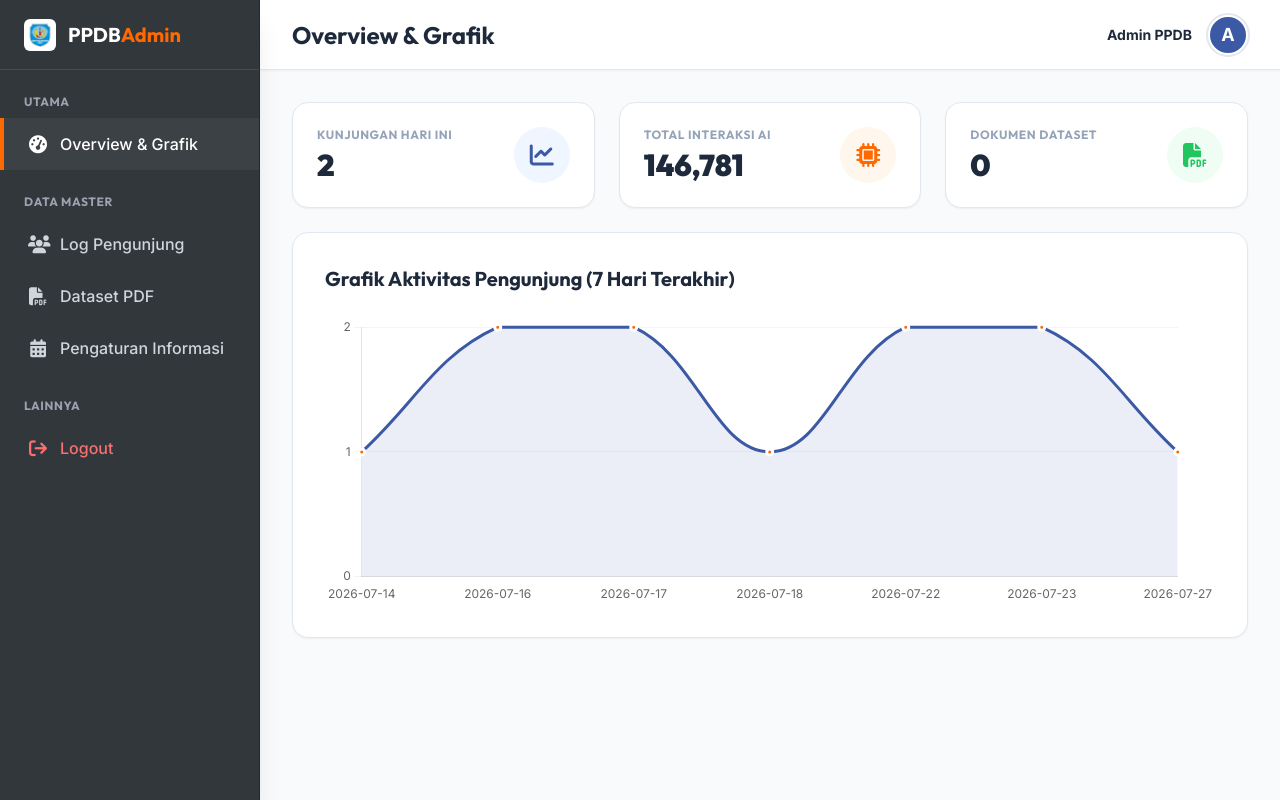
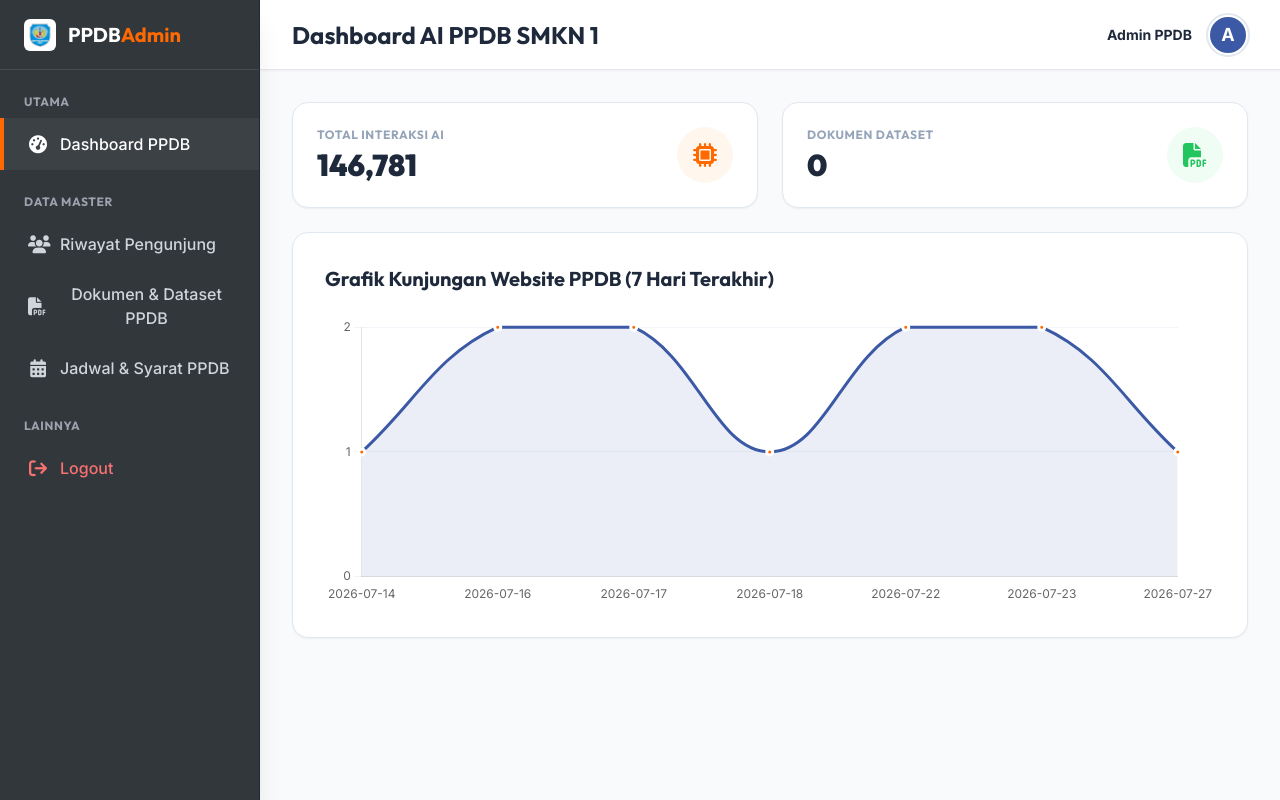
Before and after one commit to syahputra21/Chatbot_PPDB_SMK_NEGERI_1_KOTA_SORONG, a Flask app: page /admin in a window 1280 px wide. Run offline with Flask 3, Linux system fonts and the light colour scheme; the visitor is signed in with stand-in values (Sample User, id 1); data comes from the database, SQL or seed files in the repository; some libraries are stand-ins or nearby versions.

Commit message:
refactor(admin): Menghapus card jumlah kunjungan hari/bulan/tahun di kedua menu dan menyesuaikan seluruh nama menu admin dengan proyek Skripsi PPDB SMKN 1 Kota Sorong

```diff
--- a/templates/admin.html
+++ b/templates/admin.html
@@ -114,7 +114,7 @@
             <button onclick="switchTab('dashboard')" id="btn-dashboard"
                 class="sidebar-item active w-full flex items-center gap-3 px-6 py-3 text-gray-300 hover:text-white hover:bg-white/5 transition-all border-l-4 border-transparent">
                 <i class="fa-solid fa-gauge-high w-5 text-center text-lg"></i>
-                <span class="font-medium">Overview & Grafik</span>
+                <span class="font-medium">Dashboard PPDB</span>
             </button>
 
             <div class="px-6 mt-6 mb-2 text-xs font-bold text-gray-400 uppercase tracking-wider font-outfit">Data Master
@@ -122,17 +122,17 @@
             <button onclick="switchTab('stats')" id="btn-stats"
                 class="sidebar-item w-full flex items-center gap-3 px-6 py-3 text-gray-300 hover:text-white hover:bg-white/5 transition-all border-l-4 border-transparent">
                 <i class="fa-solid fa-users w-5 text-center text-lg"></i>
-                <span class="font-medium">Log Pengunjung</span>
+                <span class="font-medium">Riwayat Pengunjung</span>
             </button>
             <button onclick="switchTab('pdf')" id="btn-pdf"
                 class="sidebar-item w-full flex items-center gap-3 px-6 py-3 text-gray-300 hover:text-white hover:bg-white/5 transition-all border-l-4 border-transparent">
                 <i class="fa-solid fa-file-pdf w-5 text-center text-lg"></i>
-                <span class="font-medium">Dataset PDF</span>
+                <span class="font-medium">Dokumen & Dataset PPDB</span>
             </button>
             <button onclick="switchTab('config')" id="btn-config"
                 class="sidebar-item w-full flex items-center gap-3 px-6 py-3 text-gray-300 hover:text-white hover:bg-white/5 transition-all border-l-4 border-transparent">
                 <i class="fa-solid fa-calendar-alt w-5 text-center text-lg"></i>
-                <span class="font-medium">Pengaturan Informasi</span>
+                <span class="font-medium">Jadwal & Syarat PPDB</span>
             </button>
 
             <div class="px-6 mt-6 mb-2 text-xs font-bold text-gray-400 uppercase tracking-wider font-outfit">Lainnya
@@ -175,21 +175,8 @@
             <section id="tab-dashboard" class="tab-content active">
                 <div class="space-y-6">
                     <!-- Stats Cards -->
-                    <div class="grid grid-cols-1 md:grid-cols-3 gap-6">
+                    <div class="grid grid-cols-1 md:grid-cols-2 gap-6">
                         <!-- Card 1 -->
-                        <div
-                            class="p-6 rounded-2xl border border-slate-200 flex items-center justify-between bg-white shadow-sm hover:shadow-md transition-shadow">
-                            <div>
-                                <p class="text-xs font-bold text-slate-400 uppercase tracking-wider mb-1 font-outfit">
-                                    Kunjungan Hari Ini</p>
-                                <h3 id="stat-main-visits" class="text-3xl font-black text-slate-800 font-outfit">0</h3>
-                            </div>
-                            <div
-                                class="w-14 h-14 rounded-full bg-blue-50 text-sekolah-blue flex items-center justify-center text-2xl">
-                                <i class="fa-solid fa-chart-line"></i>
-                            </div>
-                        </div>
-                        <!-- Card 2 -->
                         <div
                             class="p-6 rounded-2xl border border-slate-200 flex items-center justify-between bg-white shadow-sm hover:shadow-md transition-shadow">
                             <div>
@@ -202,7 +189,7 @@
                                 <i class="fa-solid fa-microchip"></i>
                             </div>
                         </div>
-                        <!-- Card 3 -->
+                        <!-- Card 2 -->
                         <div
                             class="p-6 rounded-2xl border border-slate-200 flex items-center justify-between bg-white shadow-sm hover:shadow-md transition-shadow">
                             <div>
@@ -219,8 +206,7 @@
 
                     <!-- Grafik Chart.js -->
                     <div class="bg-white rounded-2xl shadow-sm border border-slate-200 p-8">
-                        <h2 class="text-xl font-bold text-slate-800 mb-6 font-outfit">Grafik Aktivitas Pengunjung (7
-                            Hari Terakhir)</h2>
+                        <h2 class="text-xl font-bold text-slate-800 mb-6 font-outfit">Grafik Kunjungan Website PPDB (7 Hari Terakhir)</h2>
                         <div class="relative h-72 w-full">
                             <canvas id="visitorChart"></canvas>
                         </div>
@@ -249,28 +235,6 @@
                         </div>
                     </div>
 
-                    <div class="grid grid-cols-1 md:grid-cols-3 gap-6 mb-8">
-                        <div
-                            class="p-6 rounded-2xl border border-slate-200 bg-white shadow-sm flex flex-col justify-center items-center">
-                            <p class="text-xs font-bold text-slate-400 uppercase tracking-wider mb-2 font-outfit">
-                                Kunjungan Hari Ini</p>
-                            <h3 id="detail-stat-day" class="text-4xl font-black text-sekolah-blue font-outfit">0</h3>
-                        </div>
-                        <div
-                            class="p-6 rounded-2xl border border-slate-200 bg-white shadow-sm flex flex-col justify-center items-center">
-                            <p class="text-xs font-bold text-slate-400 uppercase tracking-wider mb-2 font-outfit">
-                                Kunjungan Bulan Ini</p>
-                            <h3 id="detail-stat-month" class="text-4xl font-black text-sekolah-orange font-outfit">0
-                            </h3>
-                        </div>
-                        <div
-                            class="p-6 rounded-2xl border border-slate-200 bg-white shadow-sm flex flex-col justify-center items-center">
-                            <p class="text-xs font-bold text-slate-400 uppercase tracking-wider mb-2 font-outfit">
-                                Kunjungan Tahun Ini</p>
-                            <h3 id="detail-stat-year" class="text-4xl font-black text-green-500 font-outfit">0</h3>
-                        </div>
-                    </div>
-
                     <div class="border border-slate-100 rounded-xl overflow-x-auto">
                         <table class="w-full text-left border-collapse min-w-[500px]">
                             <thead class="bg-slate-50 border-b border-slate-200">
@@ -290,7 +254,7 @@
                     </div>
 
                     <div class="mt-10 flex flex-col md:flex-row justify-between items-start md:items-center mb-6 gap-4">
-                        <h2 class="text-xl font-bold text-slate-800 font-outfit">Log Akses IP Pengunjung Website</h2>
+                        <h2 class="text-xl font-bold text-slate-800 font-outfit">Log Akses Perangkat Pengunjung PPDB</h2>
                     </div>
 
                     <div class="border border-slate-100 rounded-xl overflow-x-auto mb-10">
@@ -345,7 +309,7 @@
             <!-- PDF Upload Tab -->
             <section id="tab-pdf" class="tab-content">
                 <div class="bg-white rounded-2xl shadow-sm border border-slate-200 p-8">
-                    <h2 class="text-xl font-bold text-slate-800 mb-8 font-outfit">Manajemen Dataset PDF</h2>
+                    <h2 class="text-xl font-bold text-slate-800 mb-8 font-outfit">Dokumen Informasi PPDB SMKN 1 Kota Sorong</h2>
 
                     <div class="grid grid-cols-1 lg:grid-cols-2 gap-10">
                         <!-- Form Upload -->
@@ -586,10 +550,10 @@
 
     <script>
         const titles = {
-            'dashboard': 'Overview & Grafik',
-            'stats': 'Log Pengunjung',
-            'pdf': 'Manajemen Dataset PDF',
-            'config': 'Pengaturan Informasi'
+            'dashboard': 'Dashboard AI PPDB SMKN 1',
+            'stats': 'Riwayat Kunjungan Website',
+            'pdf': 'Dokumen & Dataset PPDB',
+            'config': 'Jadwal & Syarat PPDB'
         };
 
         let myChart = null;
@@ -661,7 +625,8 @@
 
                 // Update Cards Main Dashboard
                 document.getElementById('stat-main-tokens').innerText = data.total_tokens.toLocaleString();
-                document.getElementById('stat-main-visits').innerText = data.today_visits.toLocaleString();
+                const statMainVisits = document.getElementById('stat-main-visits');
+                if (statMainVisits) statMainVisits.innerText = data.today_visits.toLocaleString();
                 document.getElementById('stat-file-count').innerText = data.docs_count;
 
                 // Update Detail Stats
```
